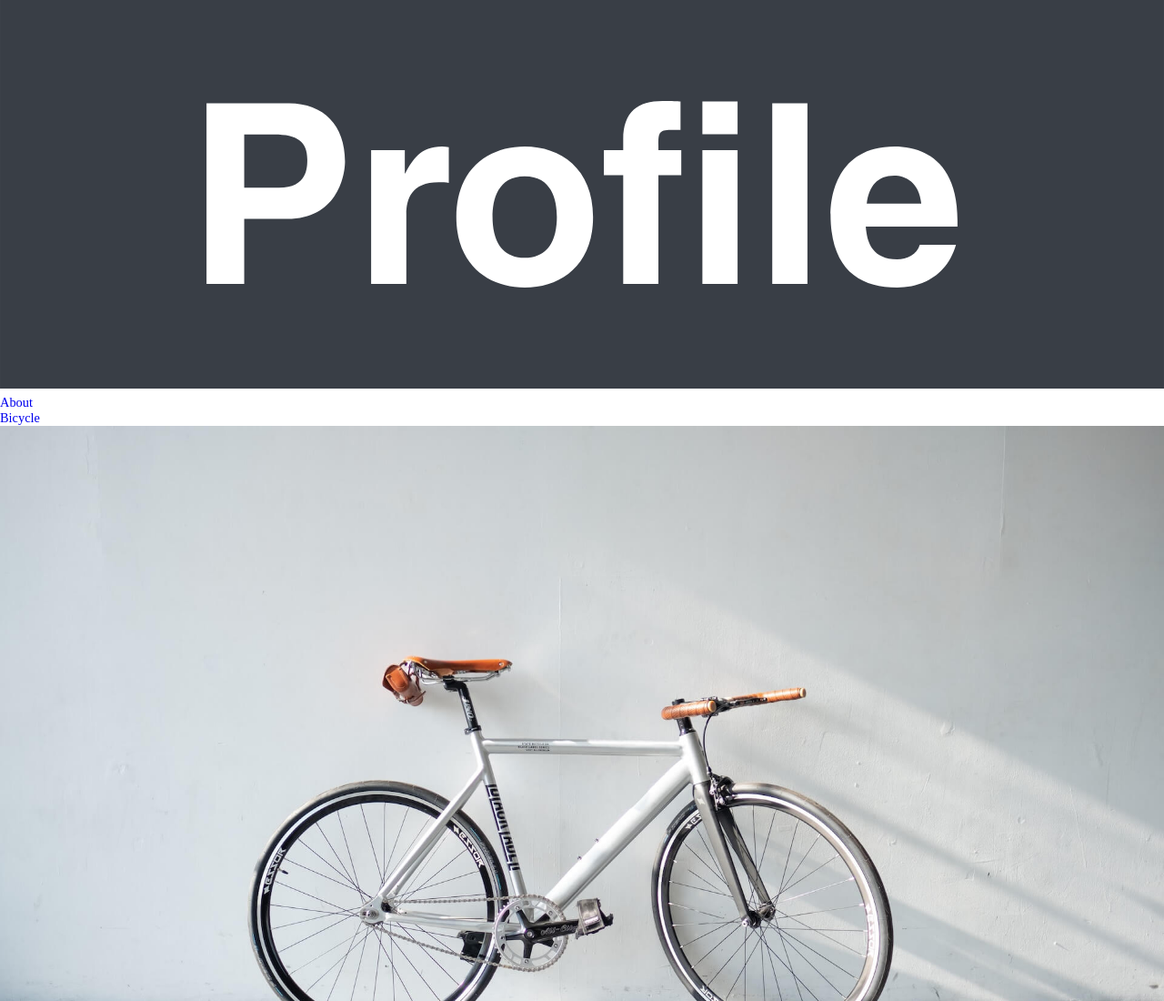
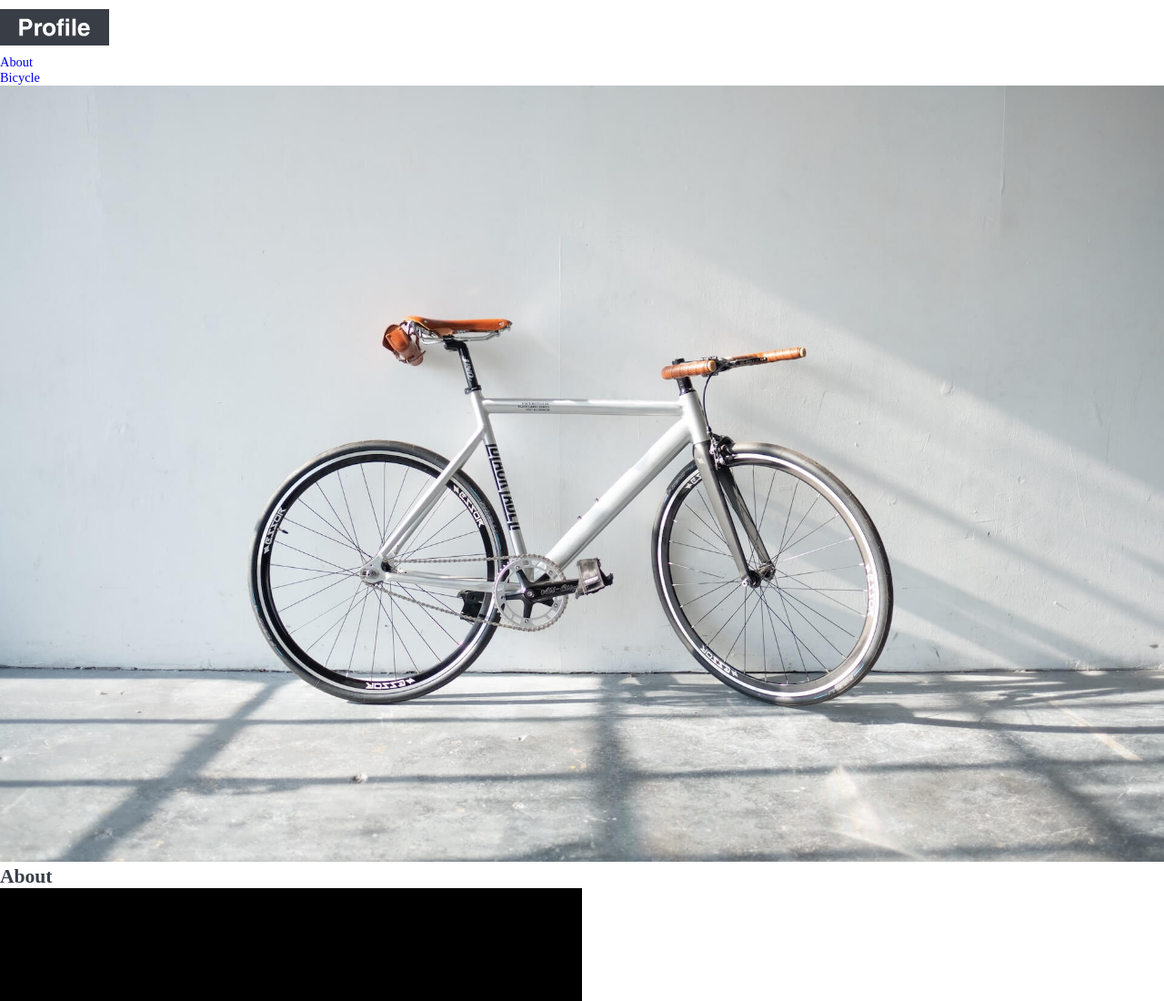
Before and after one commit to Y-Keisuke329/Profile, a plain HTML site: page index.html in a window 1280 px wide. Shown: the top 1100 px of the page at 91% size. Drawn offline with Linux system fonts and the light colour scheme; some packages are replaced by stand-ins of ours.

Commit message:
add stylesheet.css

```diff
--- a/css/stylesheet.css
+++ b/css/stylesheet.css
@@ -20,3 +20,13 @@ img {
 li {
     list-style: none;
 }
+
+.site-title {
+    width: 120px;
+    line-height: 1px;
+    padding: 10px 0;
+}
+
+.site-title a {
+    display: block;
+}
```
